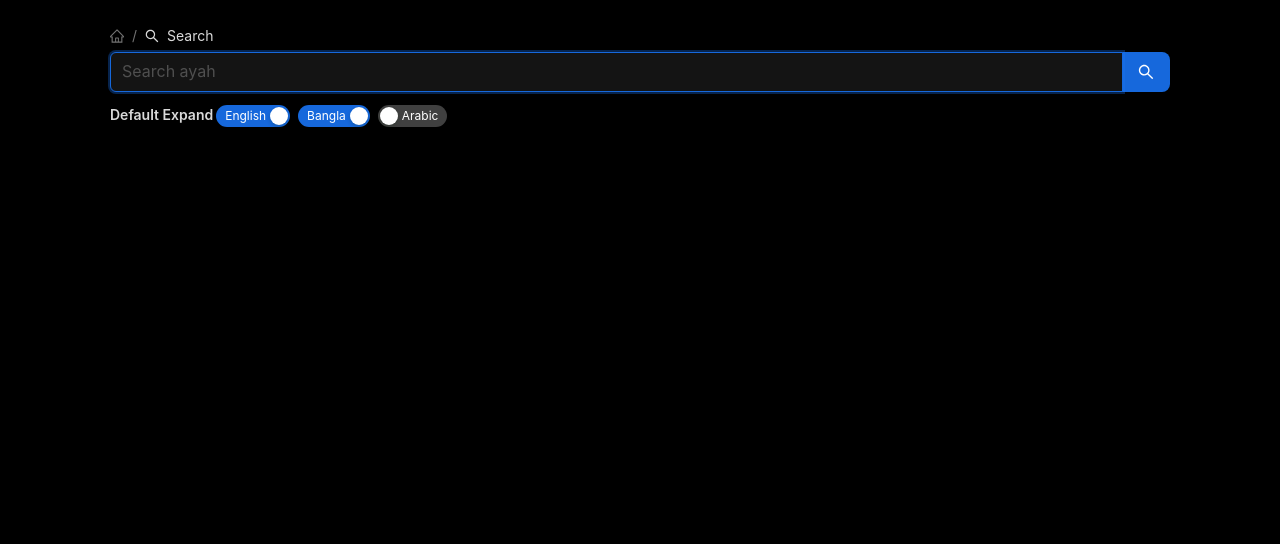
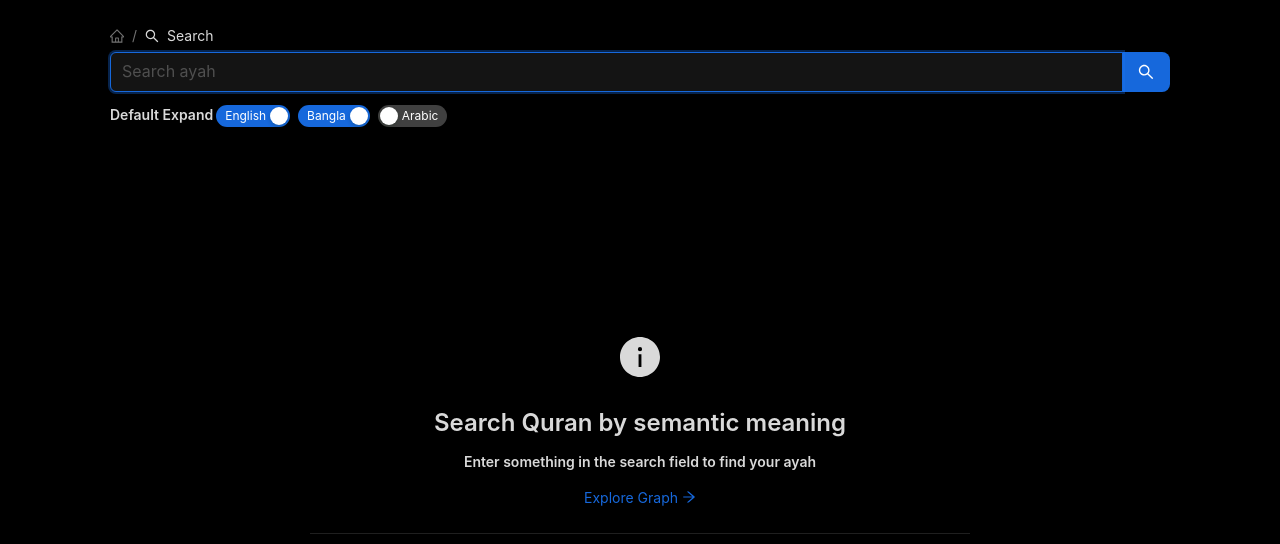
Before and after one commit to echo-saurav/quran-query, a Next.js app: page /search in a window 1280 px wide. Shown: the top 544 px of the page. Built offline with nearby package versions, Linux system fonts and the light colour scheme.

Commit message:
added all graph thing

```diff
--- a/src/app/search/Search.js
+++ b/src/app/search/Search.js
@@ -1,10 +1,11 @@
 'use client'
 
-import { Affix, AutoComplete, Collapse, Flex,  Input, Layout, List, Space, Switch, Typography } from "antd";
+import { Affix, AutoComplete, Collapse, Divider, Flex, Input, Layout, List, Skeleton, Space, Switch, Typography } from "antd";
 import { useSearchParams } from "next/navigation";
 import { useState } from "react";
 import { getLanguageSettings, getQueries, saveLanguageSettings, saveQuery } from "../utils/LocalSettings";
 import { search_similar_quran_verses } from "../utils/backend";
+import { ArrowRightOutlined, InfoCircleFilled } from "@ant-design/icons";
 
 
 const { Title, Paragraph, Text, Link } = Typography;
@@ -97,15 +98,41 @@ export default function Search() {
                     saveLanguageSettings(v, enableBangla, enableArabic)
                 }} />
 
-            <SearchResult
-                verses={verses}
-                enableBangla={enableBangla}
-                enableArabic={enableArabic}
-                enableEnglish={enableEnglish}
-            />
+            {isLoading ? <LoadingCards /> :
+                <SearchResult
+                    verses={verses}
+                    enableBangla={enableBangla}
+                    enableArabic={enableArabic}
+                    enableEnglish={enableEnglish}
+                />}
 
         </Layout>
     )
+}
+
+function LoadingCards({ query }) {
+    if (!query) {
+        return (
+            <Flex justify="center" align="center" style={{ height: "80svh" }}>
+                <Layout style={{ maxWidth: "700px", padding: "20px", textAlign: "center" }}>
+                    <Typography>
+                        <InfoCircleFilled style={{ fontSize: "40px" }} />
+                    </Typography>
+                    <Typography.Title level={3}>Search Quran by semantic meaning </Typography.Title>
+                    <Typography.Paragraph strong>
+                        Enter something in the search field to find your ayah
+                    </Typography.Paragraph>
+                    <Typography.Link href="/graph">Explore Graph <ArrowRightOutlined /></Typography.Link>
+                    <Divider />
+
+                </Layout>
+            </Flex>
+        )
+    }
+    return Array.from({ length: 50 }, (_, index) => (
+        <Skeleton key={index} />
+    ))
+
 }
 
 
```
Also changed, not shown: src/app/graph/GraphView.js (+9 -4 lines).
